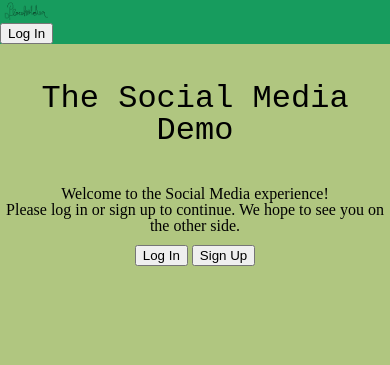
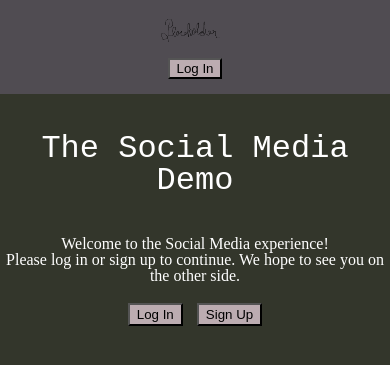
Before and after one commit to heckslayer/social-media-demo, a Flask app: page / in a window 390 px wide. Shown: the top 365 px of the page. Run offline with Flask 3, Linux system fonts and the light colour scheme.

Commit message:
fix(routes): Fix routing for logo and stylesheet

```diff
--- a/static/styles.css
+++ b/static/styles.css
@@ -54,28 +54,36 @@ table {
 
 header
 {
-    display: flexbox;
-    background-color: rgb(23, 156, 94);
-    position: relative;
+    display: flex;
+    background-color: rgb(80, 76, 82);
+    justify-content: space-between;
+    align-items: center;
+    padding: calc(0.5% + 5px);
+}
+.header-right, .header-left
+{
+    display: flex;
 }
 
 .logo
 {
-    width: 15%;
-    height: auto;
+    width:20%;
 }
 
 body
 {
-    background-color: rgb(176, 198, 128);
+    background-color: rgb(51, 54, 43);
 }
 
 .title
 {
+    display: flex;
     font-family: 'Courier New', Courier, monospace;
-    text-align: center;
+    justify-content: center;
     margin: 10%;
     font-size: xx-large;
+    text-align: center;
+    flex-wrap: wrap;
 }
 
 .cpara
@@ -85,8 +93,48 @@ body
 
 .btn1
 {
-    display: flexbox;
-    justify-self:center;
-    justify-content: space-between;
-    padding: 3%;
+    display: flex;
+    flex-wrap: wrap;
+    justify-content: center;
+    padding: 5%;
+    gap: 4%;
 }
+
+.actionbtn:hover
+{
+    background-color: #4b0962;
+    color: whitesmoke;
+    cursor:pointer;
+}
+.actionbtn
+{
+    background-color: #bcacb1;
+}
+.btn1 .actionbtn
+{
+    padding: 0.5% 2%;
+}
+
+h1, p
+{
+    color: white;
+}
+
+/* RESPONSIVE DESIGN */
+@media (max-width: 600px) {
+    header {
+        flex-direction: column; /* stack logo and button */
+        align-items: center;
+        text-align: center;
+    }
+
+    .header-left, .header-right {
+        justify-content: center;
+        width: 100%;
+        margin: 0.5rem 0;
+    }
+
+    .logo {
+        width: 80px;
+    }
+}
--- a/templates/index.html
+++ b/templates/index.html
@@ -4,7 +4,7 @@
     <meta charset="UTF-8">
     <meta name="viewport" content="width=device-width, initial-scale=1.0">
     <title>Social Media</title>
-    <link href="../static/styles.css" rel="stylesheet">
+    <link href="{{ url_for('static', filename='styles.css') }}" rel="stylesheet">
 </head>
 
 
@@ -12,7 +12,7 @@
 <body>
     <header>
         <div class="header-left">
-            <img src="../images/logo.png" alt="logo" class="logo">
+            <img src="{{ url_for('static', filename='images/logo.png') }}" alt="logo" class="logo">
         </div>
         <div class="header-right">
             <button class="actionbtn">Log In</button>
```
Also changed, not shown: static/images/logo.png (renamed from images/logo.png).
